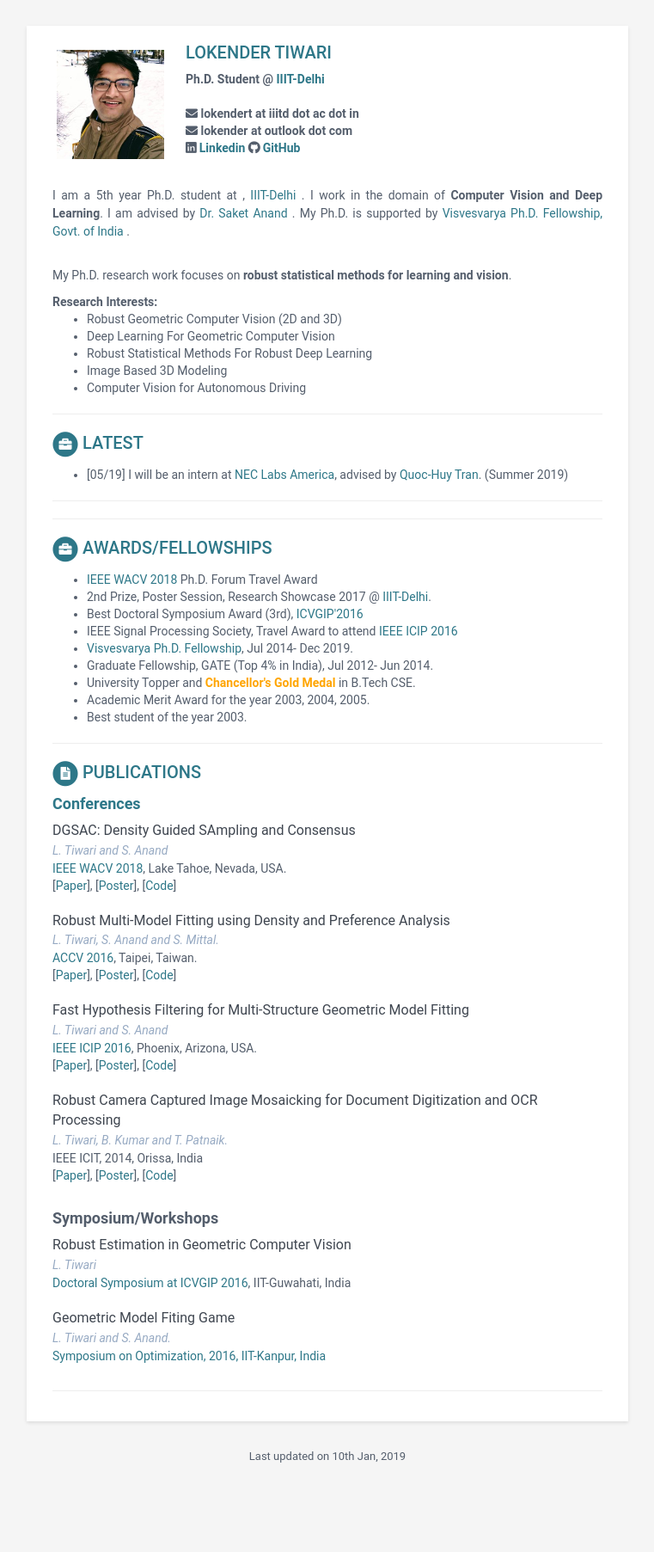
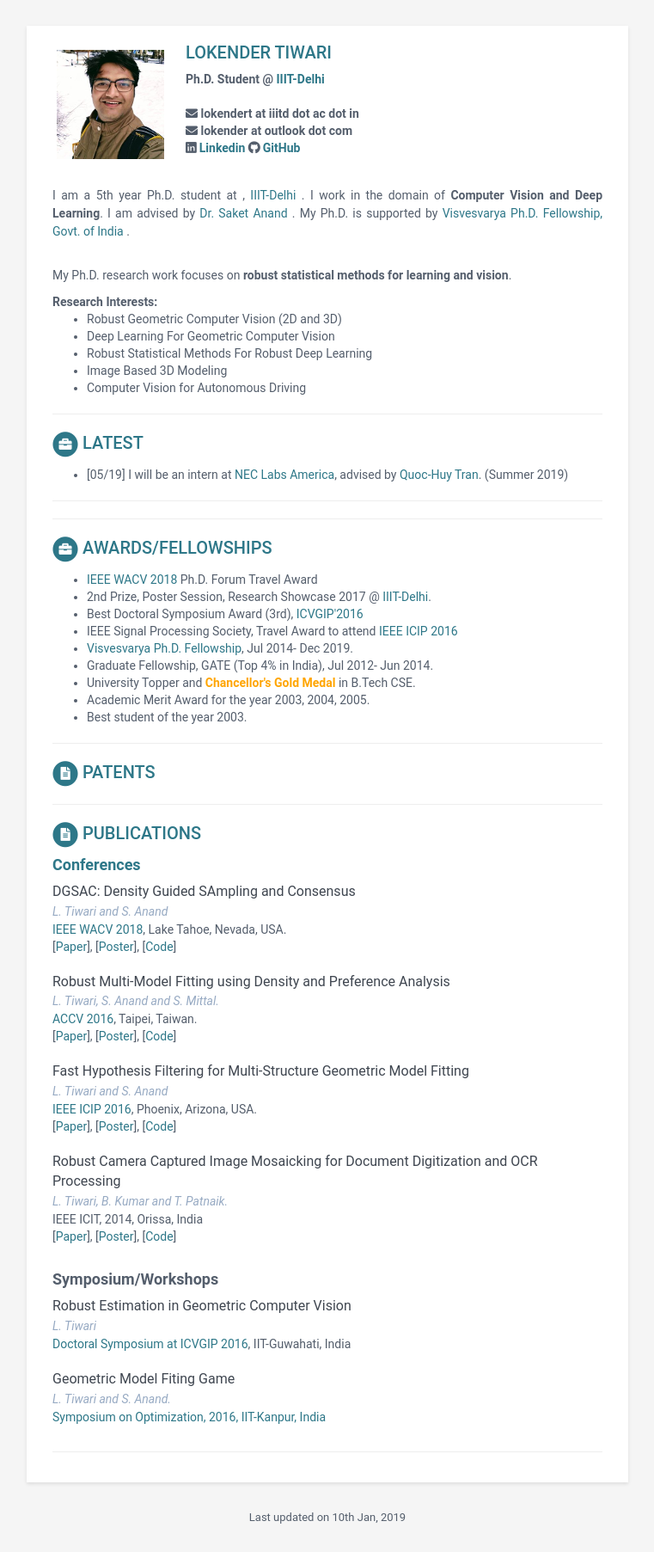
Before and after one commit to lokender/lokender.github.io, a Jekyll site: the page built from index.html, in a window 1280 px wide. Shown: the whole page at 86% size, without its empty margins (259-1020 px from the left). Built offline with Jekyll 4.4.1, drawn with Linux system fonts in a browser that asks for light colours; before the commit the page ends 1734 px from its top, so only the background shows below that.

Commit message:
Update aboutme.html
patents includes

```diff
--- a/_includes/aboutme.html
+++ b/_includes/aboutme.html
@@ -53,6 +53,15 @@
       <i class="fas fa-circle fa-stack-2x"></i>
       <i class="fas fa-file-alt fa-stack-1x fa-inverse"></i>
     </span>
+    Patents
+  </h2>
+
+<hr>
+  <h2 class="section-title">
+    <span class="fa-stack fa-xs">
+      <i class="fas fa-circle fa-stack-2x"></i>
+      <i class="fas fa-file-alt fa-stack-1x fa-inverse"></i>
+    </span>
     Publications
   </h2>
 
```
